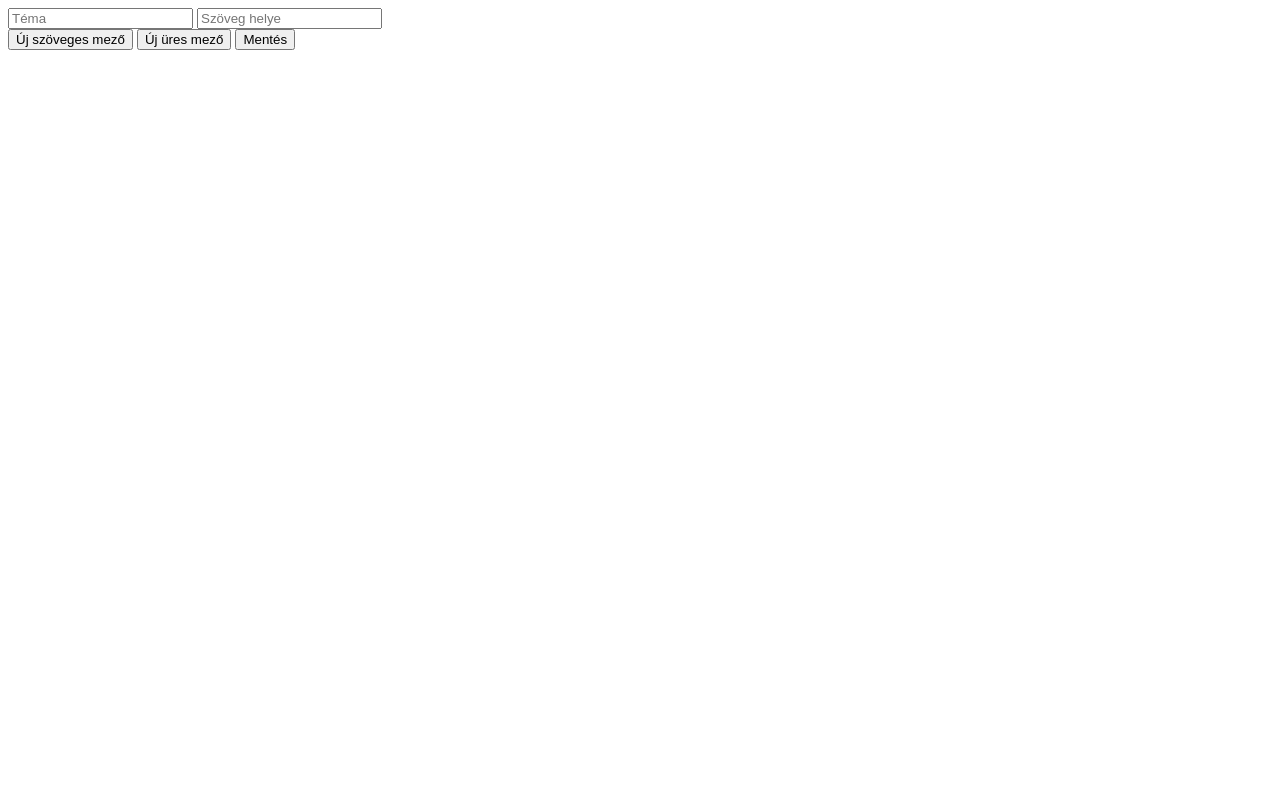
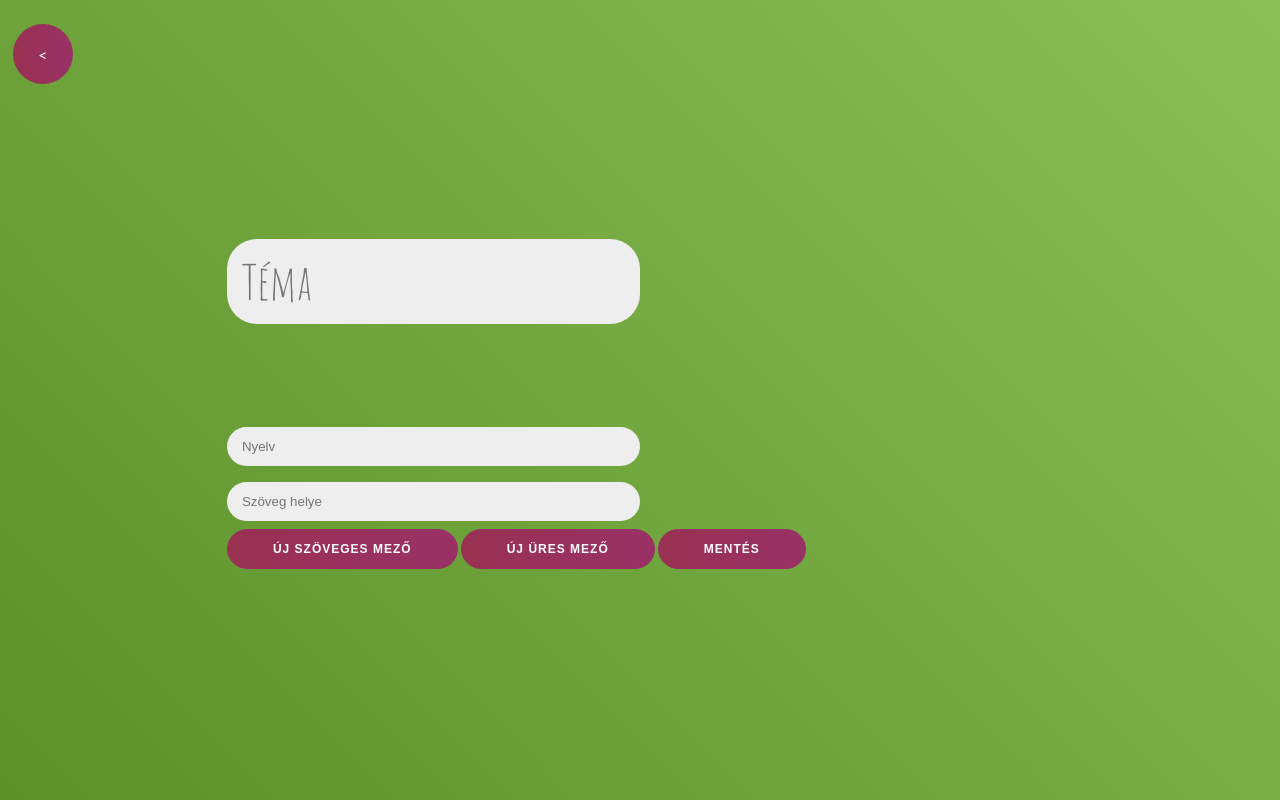
Before and after one commit to zsofikassai/lazyllamas_round_2, a Flask app: page /filling-gaps-upload in a window 1280 px wide. Run offline with Flask 2, Linux system fonts and the light colour scheme; the visitor is signed in with stand-in values (Sample User, id 1).

Commit message:
Update css for filling game upload

```diff
--- a/templates/filling_upload.html
+++ b/templates/filling_upload.html
@@ -4,16 +4,23 @@
     <meta charset="UTF-8">
     <link href='https://fonts.googleapis.com/css?family=Amatic SC' rel='stylesheet'>
     <link href='https://fonts.googleapis.com/css?family=Lato' rel='stylesheet'>
+    <link rel="stylesheet" href="{{ url_for('static', filename='style/main.css') }}"/>
+    <link rel="stylesheet" href="{{ url_for('static', filename='style/filling-game.css') }}"/>
+    <link rel="stylesheet" href="{{ url_for('static', filename='style/navigation.css') }}"/>
     <script src="/static/js/fillingUpload.js" defer></script>
 {% endblock %}
 {% block content %}
+    {% include "navigation.html" %}
+    <div class="main">
         <div class="main-card">
             <form>
                 <input type="text" name="theme" placeholder="Téma" id="theme" required>
+                <input type="text" name="language" placeholder="Nyelv" id="language" required>
                 <input type="text" name="text" id="text-inserter" placeholder="Szöveg helye">
             </form>
             <button id="texter" class="purple button">Új szöveges mező</button>
             <button id="gapper" class="green button">Új üres mező</button>
             <button class="purple submit" id="submit">Mentés</button>
         </div>
+    </div>
 {% endblock %}
```
Lines whose indentation alone changed are shown as unchanged.
